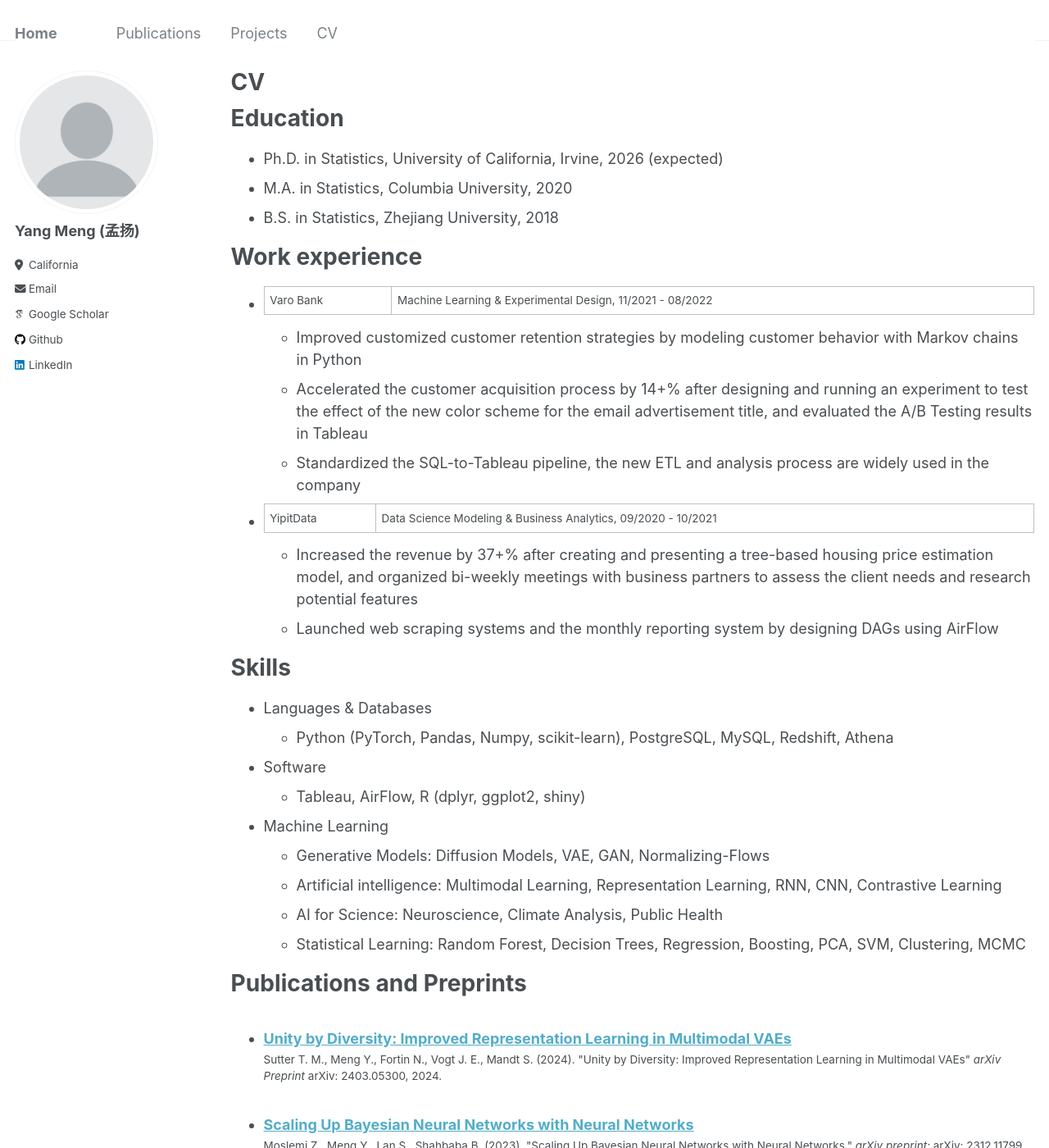
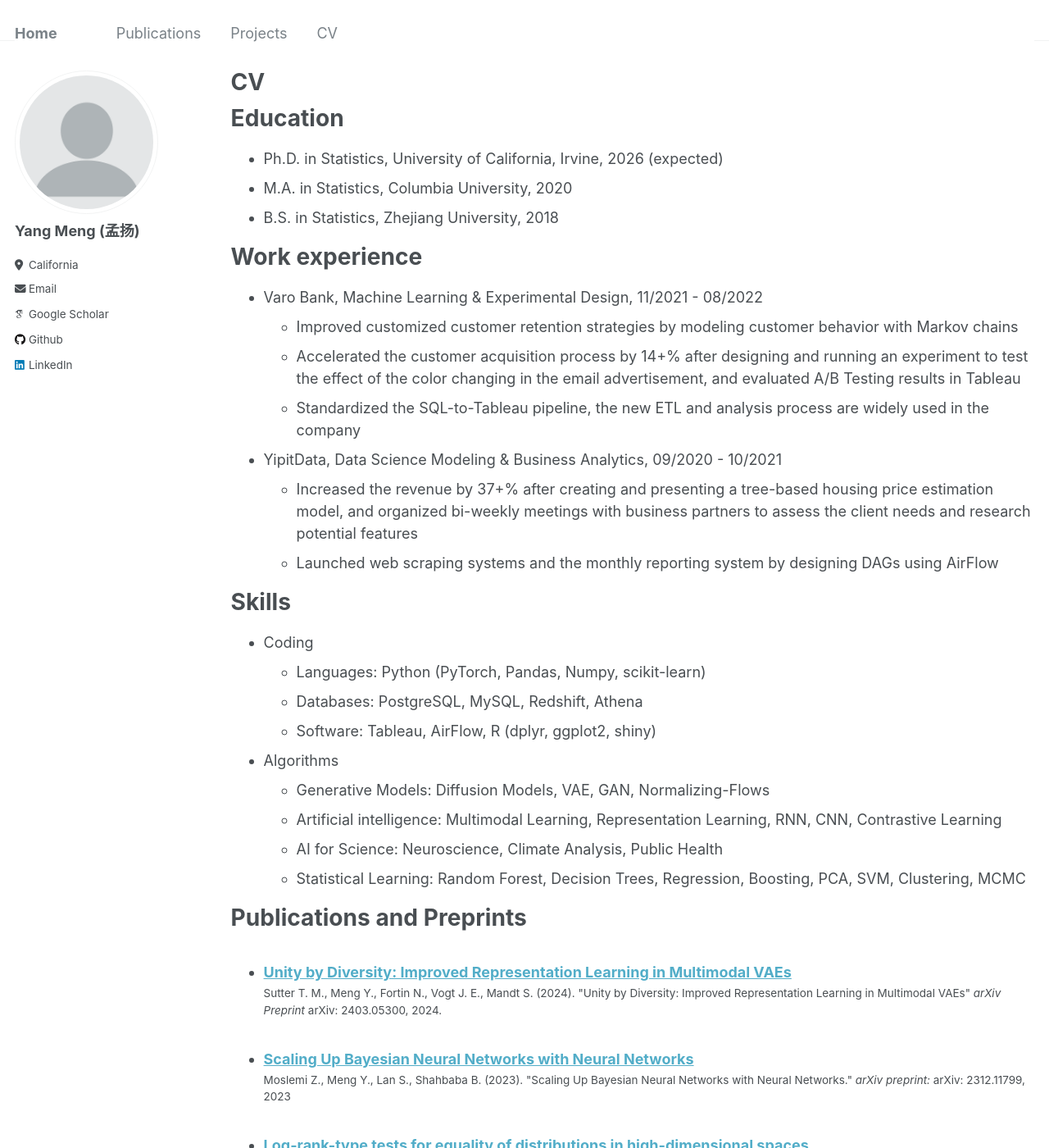
Before and after one commit to yangmeng96/yangmeng96.github.io, a Jekyll site: the page built from _pages/cv.md, in a window 1280 px wide and 1400 px high. Shown: the whole window at 82% size. Built offline with Jekyll 4.4.1, drawn with Linux system fonts in a browser that asks for light colours; some web fonts are replaced.

Commit message:
Update cv.md

```diff
--- a/_pages/cv.md
+++ b/_pages/cv.md
@@ -17,22 +17,22 @@ Education
 
 Work experience
 ======
-* Varo Bank | Machine Learning & Experimental Design, 11/2021 - 08/2022
-  * Improved customized customer retention strategies by modeling customer behavior with Markov chains in Python
-  * Accelerated the customer acquisition process by 14+% after designing and running an experiment to test the effect of the new color scheme for the email advertisement title, and evaluated the A/B Testing results in Tableau
+* Varo Bank, Machine Learning & Experimental Design, 11/2021 - 08/2022
+  * Improved customized customer retention strategies by modeling customer behavior with Markov chains
+  * Accelerated the customer acquisition process by 14+% after designing and running an experiment to test the effect of the color changing in the email advertisement, and evaluated A/B Testing results in Tableau
   * Standardized the SQL-to-Tableau pipeline, the new ETL and analysis process are widely used in the company
 
-* YipitData| Data Science Modeling & Business Analytics, 09/2020 - 10/2021
+* YipitData, Data Science Modeling & Business Analytics, 09/2020 - 10/2021
   * Increased the revenue by 37+% after creating and presenting a tree-based housing price estimation model, and organized bi-weekly meetings with business partners to assess the client needs and research potential features
   * Launched web scraping systems and the monthly reporting system by designing DAGs using AirFlow
 
 Skills
 ======
-* Languages & Databases
-  * Python (PyTorch, Pandas, Numpy, scikit-learn), PostgreSQL, MySQL, Redshift, Athena
-* Software
-  * Tableau, AirFlow, R (dplyr, ggplot2, shiny)
-* Machine Learning
+* Coding
+  * Languages: Python (PyTorch, Pandas, Numpy, scikit-learn)
+  * Databases: PostgreSQL, MySQL, Redshift, Athena
+  * Software: Tableau, AirFlow, R (dplyr, ggplot2, shiny)
+* Algorithms
   * Generative Models: Diffusion Models, VAE, GAN, Normalizing-Flows
   * Artificial intelligence: Multimodal Learning, Representation Learning, RNN, CNN, Contrastive Learning
   * AI for Science: Neuroscience, Climate Analysis, Public Health
```
